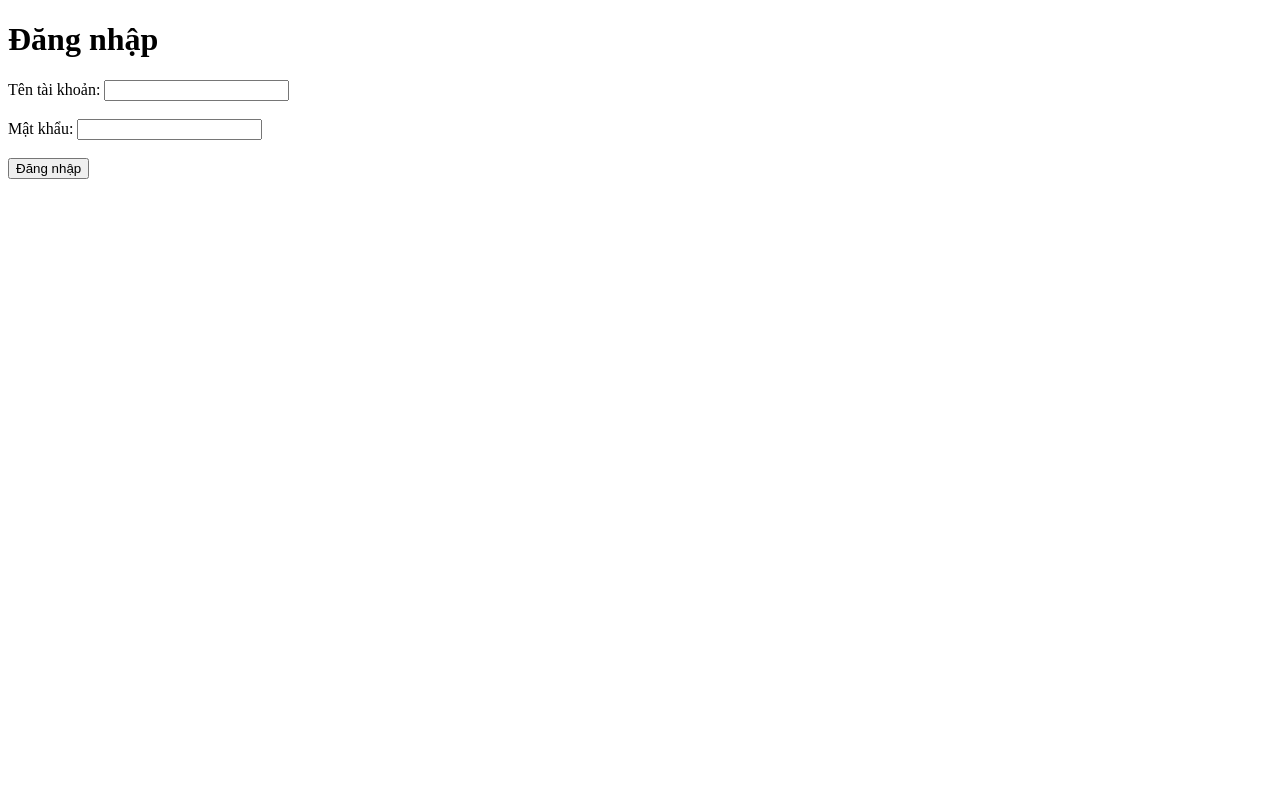
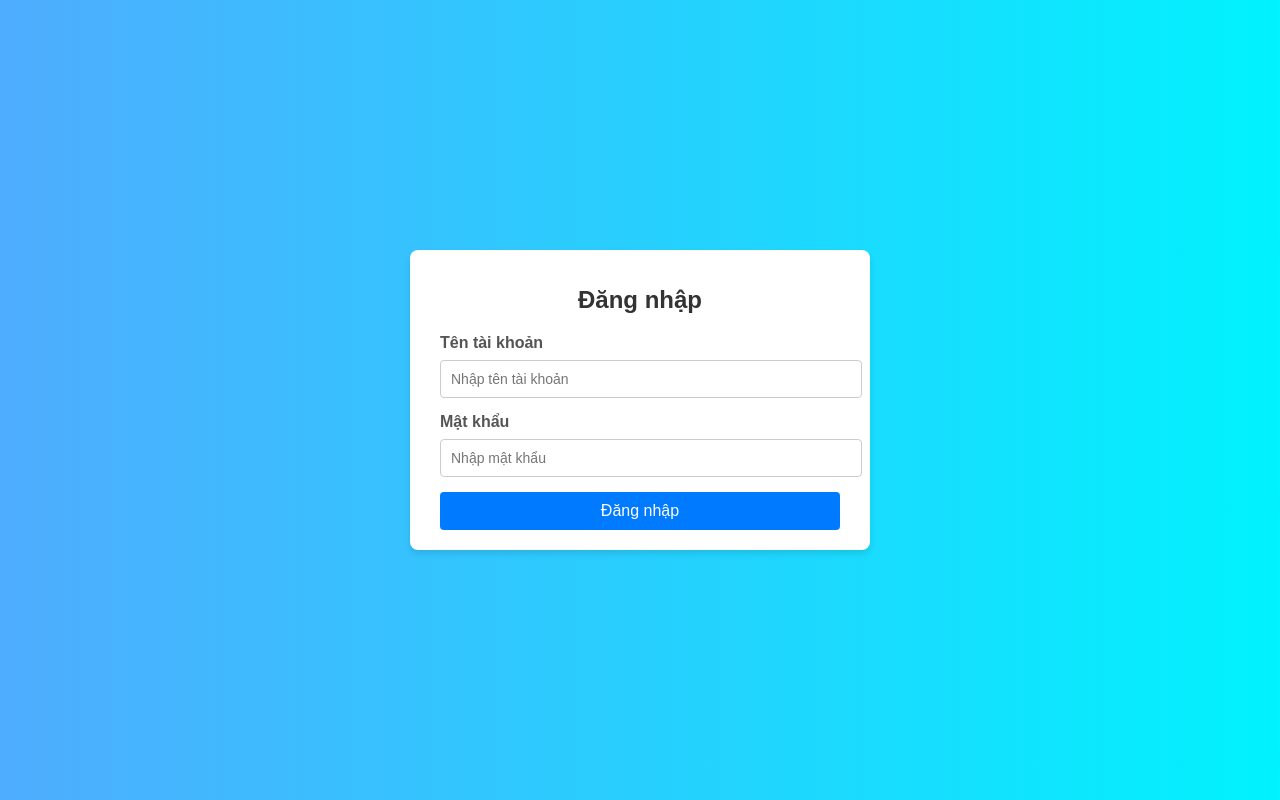
Before and after one commit to lamtp1/IT_BRAIN, a Flask app: page /login in a window 1280 px wide. Run offline with Flask 2, Linux system fonts and the light colour scheme; some libraries are stand-ins or nearby versions.

Commit message:
update form login

```diff
--- a/lcnt/templates/login.html
+++ b/lcnt/templates/login.html
@@ -1,27 +1,91 @@
 <!DOCTYPE html>
-<html>
+<html lang="en">
 <head>
+    <meta charset="UTF-8">
+    <meta name="viewport" content="width=device-width, initial-scale=1.0">
     <title>Đăng nhập</title>
+    <style>
+        body {
+            font-family: Arial, sans-serif;
+            background: linear-gradient(to right, #4facfe, #00f2fe);
+            margin: 0;
+            display: flex;
+            justify-content: center;
+            align-items: center;
+            height: 100vh;
+        }
+        .login-container {
+            background-color: #ffffff;
+            box-shadow: 0 4px 6px rgba(0, 0, 0, 0.1);
+            border-radius: 8px;
+            padding: 20px 30px;
+            width: 100%;
+            max-width: 400px;
+        }
+        .login-container h1 {
+            font-size: 24px;
+            font-weight: bold;
+            text-align: center;
+            margin-bottom: 20px;
+            color: #333;
+        }
+        .login-container .messages {
+            color: red;
+            font-size: 14px;
+            margin-bottom: 10px;
+        }
+        .login-container label {
+            display: block;
+            margin-bottom: 8px;
+            font-weight: bold;
+            color: #555;
+        }
+        .login-container input {
+            width: 100%;
+            padding: 10px;
+            margin-bottom: 15px;
+            border: 1px solid #ccc;
+            border-radius: 4px;
+            font-size: 14px;
+        }
+        .login-container button {
+            width: 100%;
+            padding: 10px;
+            background-color: #007bff;
+            border: none;
+            border-radius: 4px;
+            color: #fff;
+            font-size: 16px;
+            cursor: pointer;
+        }
+        .login-container button:hover {
+            background-color: #0056b3;
+        }
+    </style>
 </head>
 <body>
+    <div class="login-container">
         <h1>Đăng nhập</h1>
         <!-- Hiển thị flash message nếu có -->
         {% with messages = get_flashed_messages() %}
           {% if messages %}
-        <ul>
+            <div class="messages">
             {% for msg in messages %}
-          <li style="color:red;">{{ msg }}</li>
+              <p>{{ msg }}</p>
             {% endfor %}
-        </ul>
+            </div>
           {% endif %}
         {% endwith %}
 
         <form method="POST" action="/login">
-        <label>Tên tài khoản:</label>
-        <input type="text" name="username" required><br><br>
-        <label>Mật khẩu:</label>
-        <input type="password" name="password" required><br><br>
+            <label for="username">Tên tài khoản</label>
+            <input type="text" id="username" name="username" placeholder="Nhập tên tài khoản" required>
+
+            <label for="password">Mật khẩu</label>
+            <input type="password" id="password" name="password" placeholder="Nhập mật khẩu" required>
+
             <button type="submit">Đăng nhập</button>
         </form>
+    </div>
 </body>
 </html>
```
Lines whose indentation alone changed are shown as unchanged.
